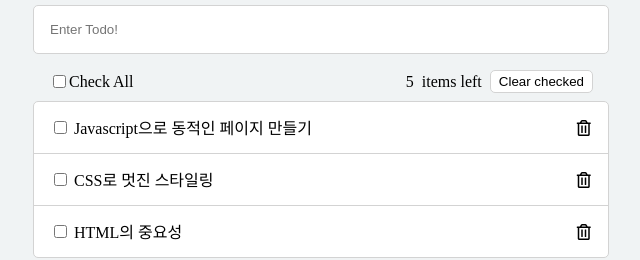
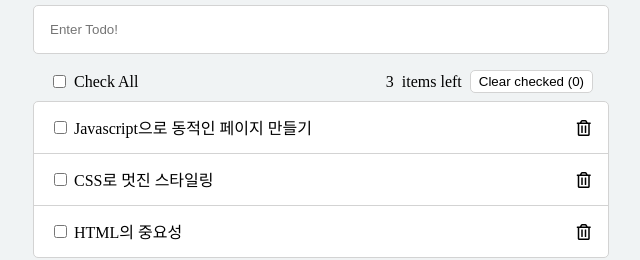
Before and after one commit to keemtj/study-todolist, a plain HTML site: page TODOLIST_V2/index.html in a window 1280 px wide. Shown: the part 179-439 px from the top of the page, 319-959 px from the left. Drawn offline with Linux system fonts and the light colour scheme.

Commit message:
:construction: Add item count feature

```diff
--- a/TODOLIST_V2/css/style.css
+++ b/TODOLIST_V2/css/style.css
@@ -42,13 +42,17 @@
   justify-content: space-between;
 }
 
-.section-feature div {
+.section-feature > div {
   display: flex;
   align-items: center;
 }
 
-.section-feature span {
+.section-feature > div > span {
   margin-left: 0.5rem;
+}
+
+.section-feature > div > input {
+  margin-right: 0.5rem;
 }
 
 .btn-remove-checked {
--- a/TODOLIST_V2/index.html
+++ b/TODOLIST_V2/index.html
@@ -23,9 +23,11 @@
             <label for="check-all">Check All</label>
           </div>
           <div>
-            <span>5</span>
+            <span class="left-items">5</span>
             <span>items left</span>
-            <button class="btn-remove-checked">Clear checked</button>
+            <button class="btn-remove-checked">
+              Clear checked (<span class="checked-items">0</span>)
+            </button>
           </div>
         </section>
         <ul class="todos">
--- a/TODOLIST_V2/js/app.js
+++ b/TODOLIST_V2/js/app.js
@@ -10,6 +10,8 @@ const todosEl = document.querySelector(".todos");
 const inputEl = document.querySelector(".input-todo");
 const checkAllEl = document.querySelector(".check-all");
 const clearCheckedEl = document.querySelector(".btn-remove-checked");
+const leftItemsEl = document.querySelector(".left-items");
+const checkedItemsEl = document.querySelector(".checked-items");
 
 // Render
 const render = () => {
@@ -29,6 +31,9 @@ const render = () => {
   );
 
   todosEl.innerHTML = list;
+  leftItemsEl.textContent = todos.filter((todo) => !todo.done).length;
+  checkedItemsEl.textContent = todos.filter((todo) => todo.done).length;
+
   console.log(todos);
 };
 
```
